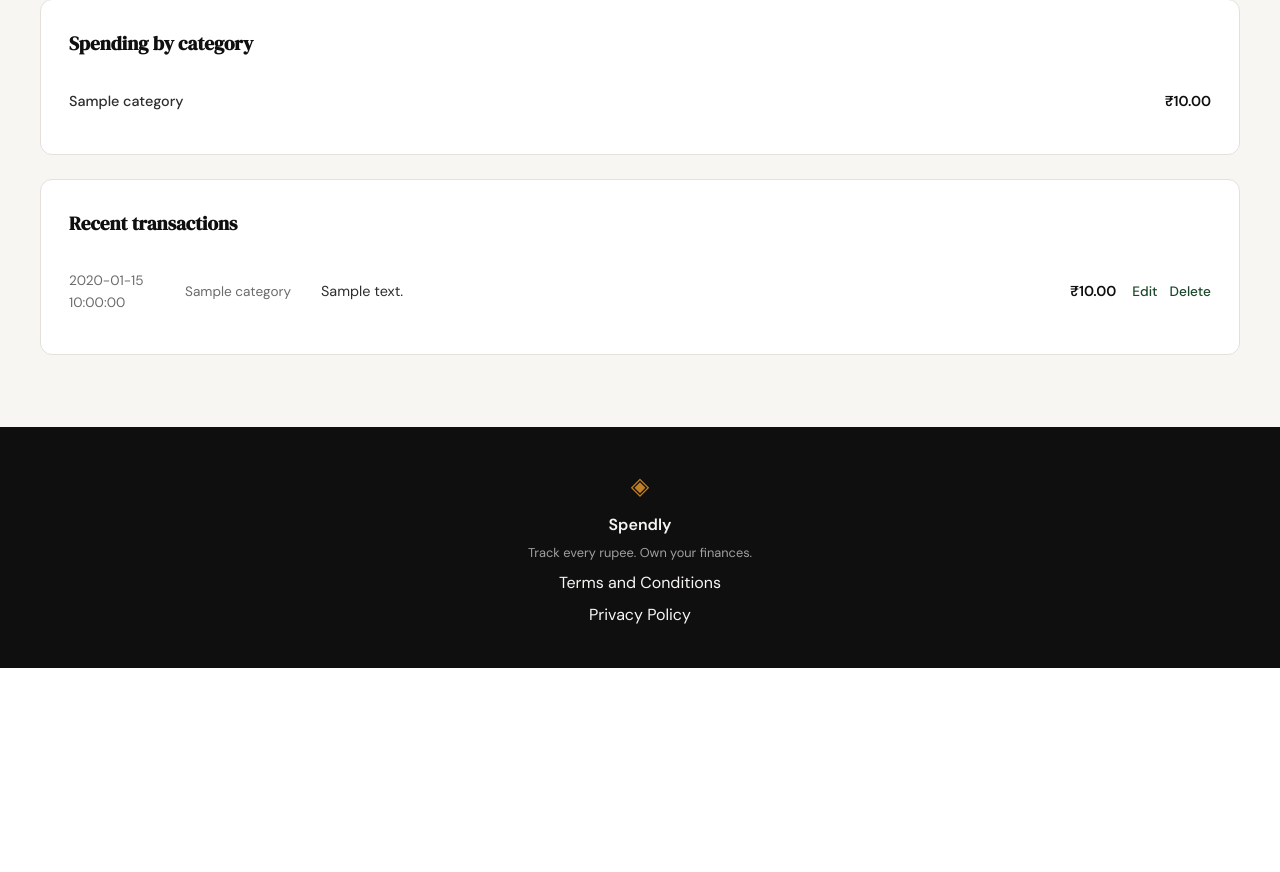
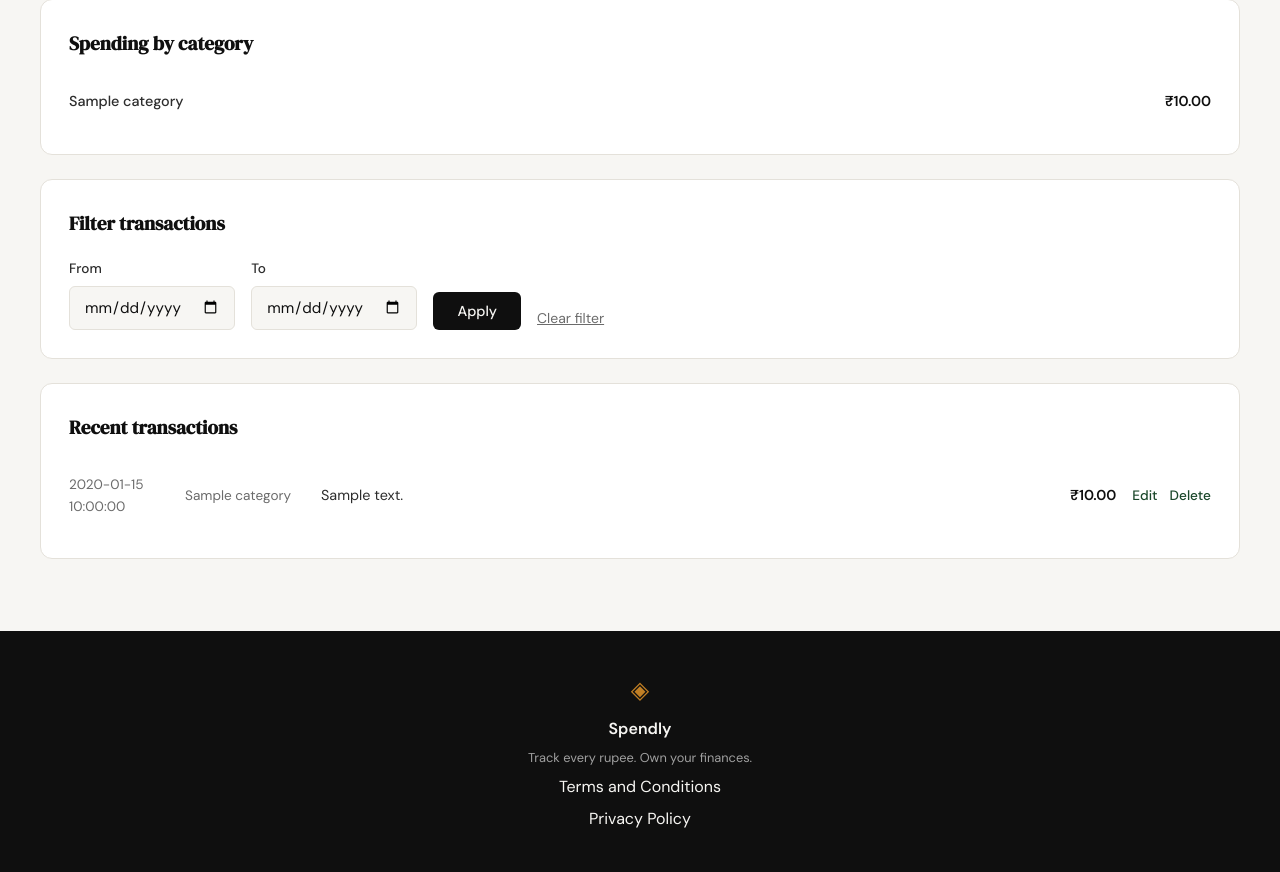
Before and after one commit to mahesh-0810/campusX-spendly, a Flask app: template templates/dashboard.html in a window 1280 px wide. Shown: the part 350-1222 px from the top of the page. Before the commit the page ends 1018 px from the top, so only its background shows below. Run offline with Flask 3, Linux system fonts and the light colour scheme; the template is opened without the code that fills it: most values are stand-ins (such as "Sample title", 1, 10 or a date in 2020).

Commit message:
feat: add date range filter to expense dashboard
Lets users narrow transaction history, summary stats, and category
breakdown on /<user_id> to a start/end date range via GET query
params, with validation that falls back to the unfiltered view on
bad input. Reviewed clean on security and quality (37/37 tests pass).

Co-Authored-By: Claude Sonnet 5 <noreply@anthropic.com>

```diff
--- a/app.py
+++ b/app.py
@@ -38,13 +38,18 @@ def format_member_since(created_at):
     return dt.strftime("%B %d, %Y")
 
 
-def get_transactions(conn, user_id):
+def get_transactions(conn, user_id, start_date=None, end_date=None):
     """Return this user's expenses, most recent date first."""
-    query = (
-        "SELECT id, amount, category, date, description FROM expenses "
-        "WHERE user_id = ? ORDER BY date DESC, id DESC"
-    )
-    return conn.execute(query, (user_id,)).fetchall()
+    query = "SELECT id, amount, category, date, description FROM expenses WHERE user_id = ?"
+    params = [user_id]
+    if start_date:
+        query += " AND date >= ?"
+        params.append(start_date)
+    if end_date:
+        query += " AND date <= ?"
+        params.append(end_date)
+    query += " ORDER BY date DESC, id DESC"
+    return conn.execute(query, params).fetchall()
 
 
 # ------------------------------------------------------------------ #
@@ -62,17 +67,41 @@ def landing(user_id=None):
     if session.get("user_id") != user_id:
         return redirect(url_for("login"))
 
+    start_date = request.args.get("start_date", "").strip()
+    end_date = request.args.get("end_date", "").strip()
+    filter_error = None
+
+    if start_date:
+        try:
+            datetime.strptime(start_date, "%Y-%m-%d")
+        except ValueError:
+            filter_error = "Enter valid dates in YYYY-MM-DD format."
+    if end_date and not filter_error:
+        try:
+            datetime.strptime(end_date, "%Y-%m-%d")
+        except ValueError:
+            filter_error = "Enter valid dates in YYYY-MM-DD format."
+    if not filter_error and start_date and end_date and start_date > end_date:
+        filter_error = "Start date must be on or before end date."
+
+    if filter_error:
+        start_date, end_date = None, None
+    else:
+        start_date = start_date or None
+        end_date = end_date or None
+
     conn = get_db()
     try:
-        transactions = get_transactions(conn, user_id)
-        stats = get_summary_stats(conn, user_id)
-        categories = get_category_breakdown(conn, user_id)
+        transactions = get_transactions(conn, user_id, start_date, end_date)
+        stats = get_summary_stats(conn, user_id, start_date, end_date)
+        categories = get_category_breakdown(conn, user_id, start_date, end_date)
     finally:
         conn.close()
 
     return render_template(
         "dashboard.html",
         transactions=transactions, stats=stats, categories=categories,
+        start_date=start_date, end_date=end_date, filter_error=filter_error,
     )
 
 
@@ -158,13 +187,17 @@ def login():
     return redirect(url_for("landing", user_id=user["id"]))
 
 
-def get_summary_stats(conn, user_id):
+def get_summary_stats(conn, user_id, start_date=None, end_date=None):
     """Return {'total': float, 'count': int} for this user's expenses."""
-    row = conn.execute(
-        "SELECT COALESCE(SUM(amount), 0) AS total, COUNT(*) AS count "
-        "FROM expenses WHERE user_id = ?",
-        (user_id,),
-    ).fetchone()
+    query = "SELECT COALESCE(SUM(amount), 0) AS total, COUNT(*) AS count FROM expenses WHERE user_id = ?"
+    params = [user_id]
+    if start_date:
+        query += " AND date >= ?"
+        params.append(start_date)
+    if end_date:
+        query += " AND date <= ?"
+        params.append(end_date)
+    row = conn.execute(query, params).fetchone()
     return {"total": row["total"], "count": row["count"]}
 
 
@@ -178,13 +211,18 @@ def privacy():
     return render_template("privacy.html")
 
 
-def get_category_breakdown(conn, user_id):
+def get_category_breakdown(conn, user_id, start_date=None, end_date=None):
     """Return per-category totals for this user, highest spend first."""
-    query = """
-        SELECT category, COALESCE(SUM(amount), 0) AS total FROM expenses
-        WHERE user_id = ? GROUP BY category ORDER BY total DESC
-    """
-    return conn.execute(query, (user_id,)).fetchall()
+    query = "SELECT category, COALESCE(SUM(amount), 0) AS total FROM expenses WHERE user_id = ?"
+    params = [user_id]
+    if start_date:
+        query += " AND date >= ?"
+        params.append(start_date)
+    if end_date:
+        query += " AND date <= ?"
+        params.append(end_date)
+    query += " GROUP BY category ORDER BY total DESC"
+    return conn.execute(query, params).fetchall()
 
 
 # ------------------------------------------------------------------ #
--- a/static/css/style.css
+++ b/static/css/style.css
@@ -618,6 +618,41 @@ a { color: inherit; text-decoration: none; }
     margin-bottom: 1.25rem;
 }
 
+.dashboard-filter-form {
+    display: flex;
+    flex-wrap: wrap;
+    align-items: flex-end;
+    gap: 1rem;
+}
+
+.dashboard-filter-field {
+    display: flex;
+    flex-direction: column;
+    gap: 0.4rem;
+}
+
+.dashboard-filter-field label {
+    font-size: 0.85rem;
+    font-weight: 500;
+    color: var(--ink-soft);
+}
+
+.dashboard-filter-field .form-input {
+    width: auto;
+}
+
+.dashboard-filter-apply {
+    padding: 0.6rem 1.5rem;
+}
+
+.dashboard-filter-clear {
+    font-size: 0.875rem;
+    color: var(--ink-muted);
+    text-decoration: underline;
+}
+
+.dashboard-filter-clear:hover { color: var(--accent); }
+
 .category-breakdown, .expense-list {
     list-style: none;
     display: flex;
@@ -846,6 +881,8 @@ a { color: inherit; text-decoration: none; }
     .hero-actions .btn-primary { width: 100%; text-align: center; }
 
     .dashboard-header { flex-direction: column; align-items: flex-start; }
+    .dashboard-filter-form { flex-direction: column; align-items: stretch; }
+    .dashboard-filter-field .form-input { width: 100%; }
     .expense-row {
         grid-template-columns: 1fr 1fr;
         grid-template-areas:
--- a/templates/dashboard.html
+++ b/templates/dashboard.html
@@ -40,6 +40,31 @@
         </div>
 
         <div class="dashboard-block">
+            <h2 class="dashboard-block-title">Filter transactions</h2>
+
+            {% if filter_error %}
+            <div class="auth-error">{{ filter_error }}</div>
+            {% endif %}
+
+            <form method="get" action="{{ url_for('landing', user_id=session['user_id']) }}" class="dashboard-filter-form">
+                <div class="dashboard-filter-field">
+                    <label for="start_date">From</label>
+                    <input type="date" id="start_date" name="start_date"
+                           class="form-input" value="{{ start_date or '' }}">
+                </div>
+                <div class="dashboard-filter-field">
+                    <label for="end_date">To</label>
+                    <input type="date" id="end_date" name="end_date"
+                           class="form-input" value="{{ end_date or '' }}">
+                </div>
+                <button type="submit" class="btn-primary dashboard-filter-apply">Apply</button>
+                {% if start_date or end_date %}
+                <a href="{{ url_for('landing', user_id=session['user_id']) }}" class="dashboard-filter-clear">Clear filter</a>
+                {% endif %}
+            </form>
+        </div>
+
+        <div class="dashboard-block">
             <h2 class="dashboard-block-title">Recent transactions</h2>
             {% if transactions %}
             <ul class="expense-list">
```
Also changed, not shown: tests/test_06-date-filter-dashboard.py (added, +462 -0 lines), .claude/specs/06-date-filter-dashboard.md (added).
